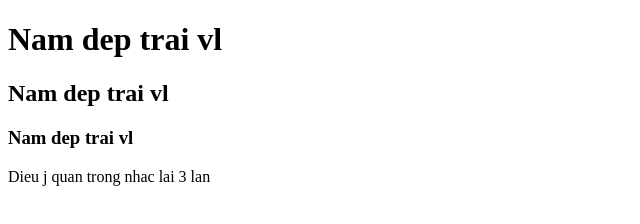
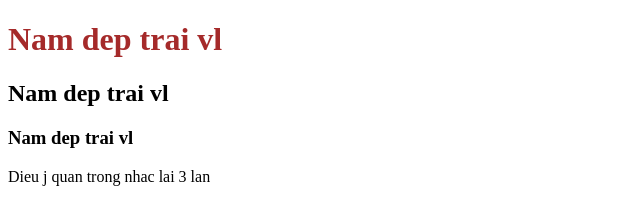
Before and after one commit to namlaptop210/nam, a plain HTML site: page index.html in a window 1280 px wide. Shown: the whole page, without its empty margins (0-640 px from the left). Drawn offline with Linux system fonts and the light colour scheme.

Commit message:
second commit

```diff
--- a/index.html
+++ b/index.html
@@ -4,9 +4,10 @@
     <meta charset="UTF-8">
     <meta name="viewport" content="width=device-width, initial-scale=1.0">
     <title>Document</title>
+    <link rel="stylesheet" href="style.css">
 </head>
 <body>
-    <h1>Nam dep trai vl</h1>
+    <h1 style="color: brown;">Nam dep trai vl</h1>
     <h2>Nam dep trai vl</h2>
     <h3>Nam dep trai vl</h3>
     <p>Dieu j quan trong nhac lai 3 lan</p>
```
